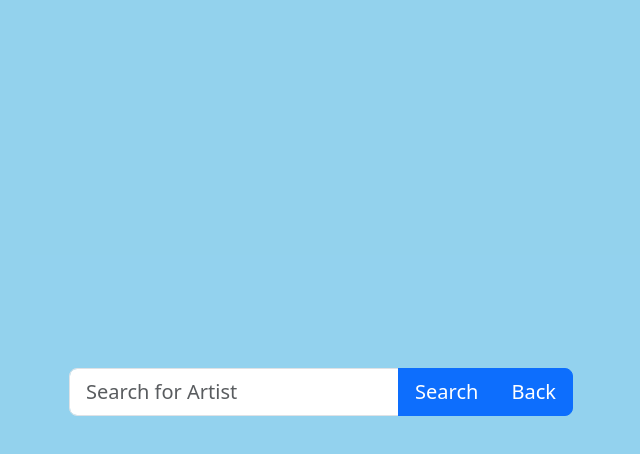
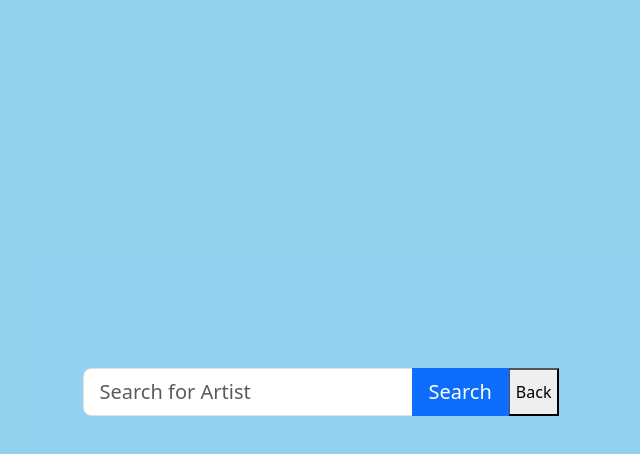
Before and after one commit to hcp-uw/rhythmix, a React (Create React App) app: page / in a window 1280 px wide. Both pictures are taken after a click on the button 960 px from the left and 320 px from the top of the page. Shown: the top 454 px of the page, without its empty margins (319-959 px from the left). Built offline with nearby package versions, Linux system fonts and the light colour scheme.

Commit message:
Fixed Back Button for SongMatch

```diff
--- a/src/SongMatch/SongMatch.tsx
+++ b/src/SongMatch/SongMatch.tsx
@@ -99,9 +99,7 @@ export class SongMatch extends Component<SongMatchProps, SongMatchState> {
                         Search
                     </Button>
 
-                    <Button onClick={() => this.doBackClick}>
-                        Back
-                    </Button>
+                    <button onClick={this.doBackClick}>Back</button>
                     </InputGroup>
                 </Container>
 
```
